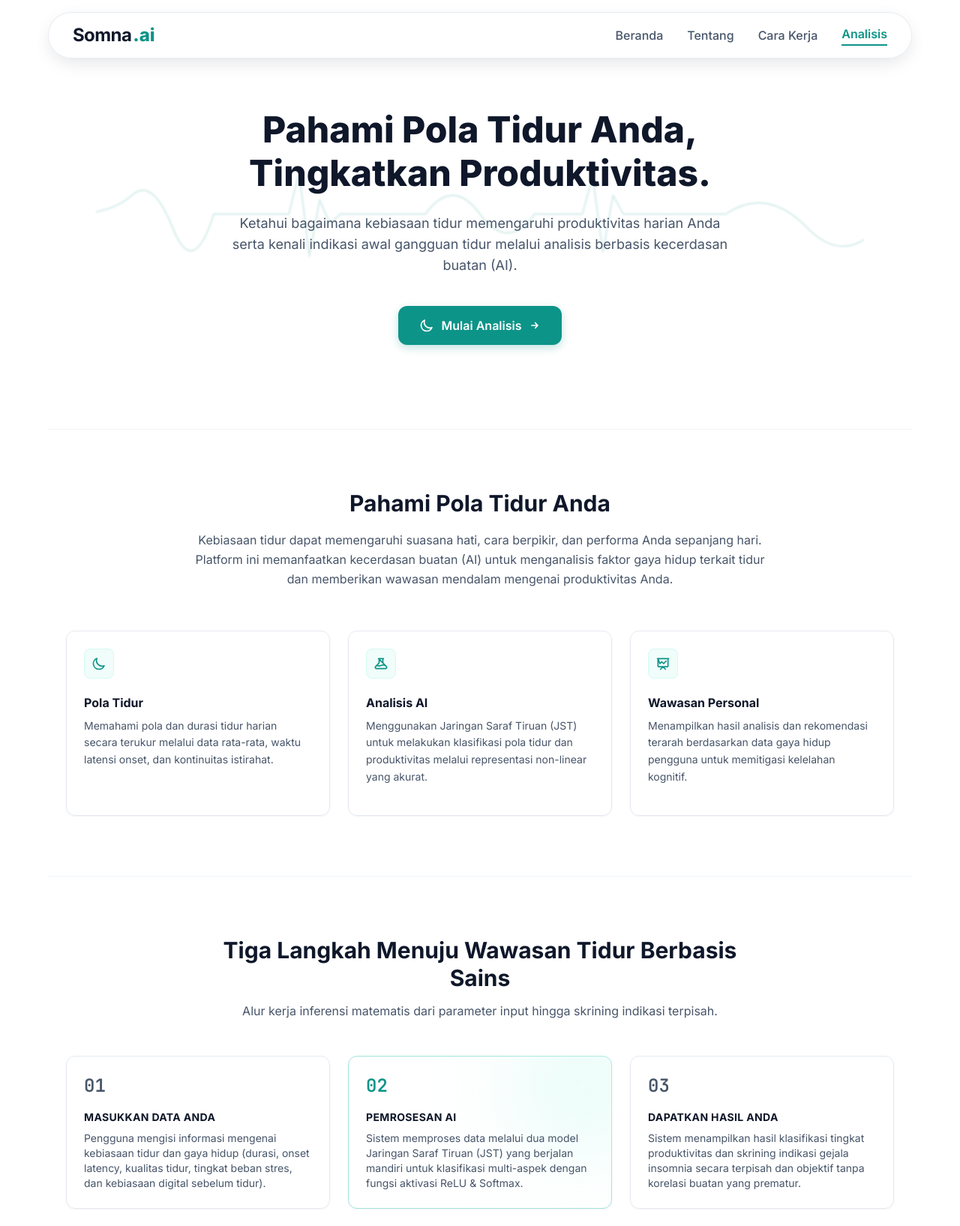
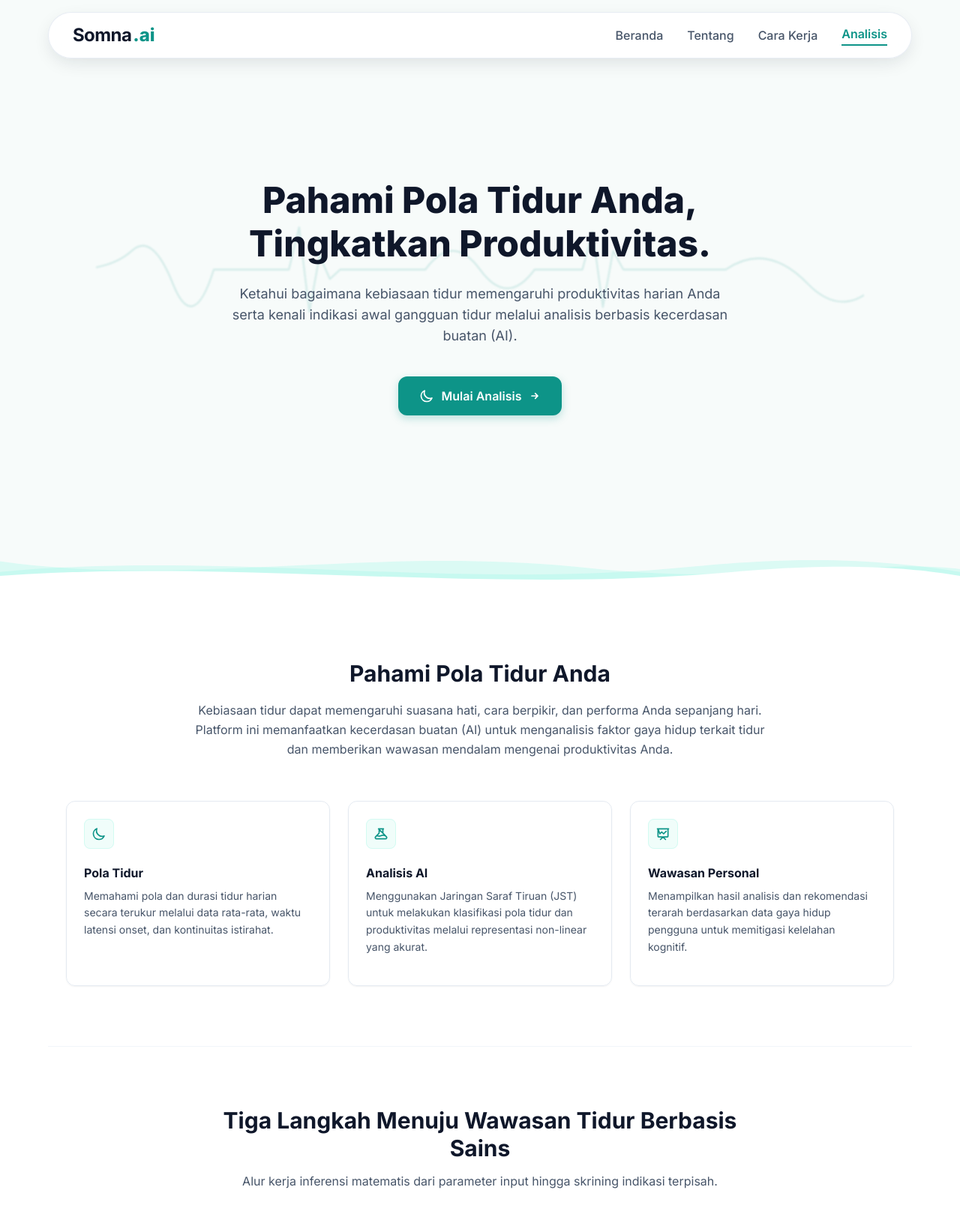
Before and after one commit to inirifyy/Somna.ai, a Flask app: page / in a window 1280 px wide. Shown: the top 1635 px of the page at 75% size. Run offline with Flask 3, Linux system fonts and the light colour scheme; some libraries are stand-ins or nearby versions.

Commit message:
update bagian hero section

```diff
--- a/templates/components/features.html
+++ b/templates/components/features.html
@@ -1,5 +1,5 @@
 <!-- FITUR / PAHAMI POLA TIDUR SECTION -->
-<section id="fitur" class="w-full max-w-6xl mx-auto px-6 py-20 border-t border-slate-100 flex flex-col justify-start items-center gap-14">
+<section id="fitur" class="w-full max-w-6xl mx-auto px-6 py-20 flex flex-col justify-start items-center gap-14">
   <!-- SECTION TITLE -->
   <div class="w-full max-w-3xl flex flex-col items-center gap-4 text-center">
     <h2 class="text-slate-900 text-3xl font-bold font-['Inter'] leading-tight">Pahami Pola Tidur Anda</h2>
--- a/templates/components/hero.html
+++ b/templates/components/hero.html
@@ -1,5 +1,7 @@
-<!-- HERO SECTION -->
-<section id="hero" class="w-full max-w-6xl mx-auto px-6 pt-36 pb-20 sm:pb-28 flex flex-col justify-start items-center gap-6 relative overflow-hidden text-center">
+<!-- HERO SECTION (FULL VIEWPORT 100VH, BACKGROUND SAMA DENGAN FOOTER) -->
+<section id="hero" class="w-full min-h-screen bg-[#F7FBFA] flex flex-col justify-between relative overflow-hidden">
+  <!-- KONTEN UTAMA HERO (TERPUSAT VERTIKAL & HORIZONTAL) -->
+  <div class="w-full max-w-6xl mx-auto px-6 pt-28 pb-10 flex-grow flex flex-col justify-center items-center gap-6 relative text-center">
     <!-- ECG WAVEFORM BACKGROUND -->
     <div class="w-full max-w-5xl h-44 absolute top-1/2 left-1/2 -translate-x-1/2 -translate-y-1/2 opacity-15 blur-[1px] pointer-events-none flex justify-center items-center overflow-hidden">
       <svg class="w-full h-auto min-w-[900px]" viewBox="0 0 1200 135" fill="none" xmlns="http://www.w3.org/2000/svg">
@@ -33,4 +35,14 @@
         </svg>
       </a>
     </div>
+  </div>
+
+  <!-- PEMBATAS GELOMBANG ORGANIK (TRANSISI HERO KE KONTEN PUTIH) -->
+  <div class="w-full overflow-hidden leading-none bg-[#F7FBFA]">
+    <svg viewBox="0 0 1440 90" fill="none" xmlns="http://www.w3.org/2000/svg" class="block w-full h-14 sm:h-20" preserveAspectRatio="none">
+      <path d="M0 32C280 72 560 8 880 42C1140 70 1320 26 1440 44V90H0V32Z" fill="#CCFBF1" fill-opacity="0.65" />
+      <path d="M0 48C340 16 680 76 1040 40C1240 20 1360 36 1440 48V90H0V48Z" fill="#99F6E4" fill-opacity="0.3" />
+      <path d="M0 54C360 28 720 82 1100 48C1280 32 1380 44 1440 54V90H0V54Z" fill="#FFFFFF" />
+    </svg>
+  </div>
 </section>
```
Lines whose indentation alone changed are shown as unchanged.
